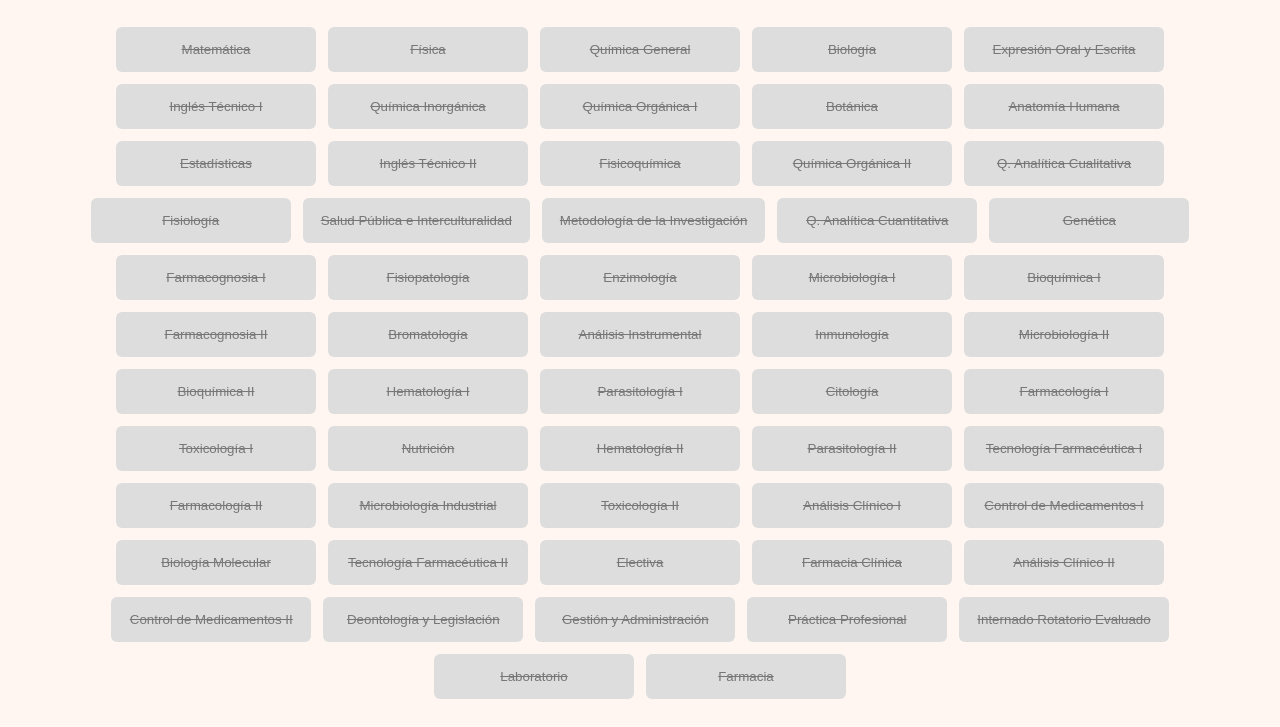
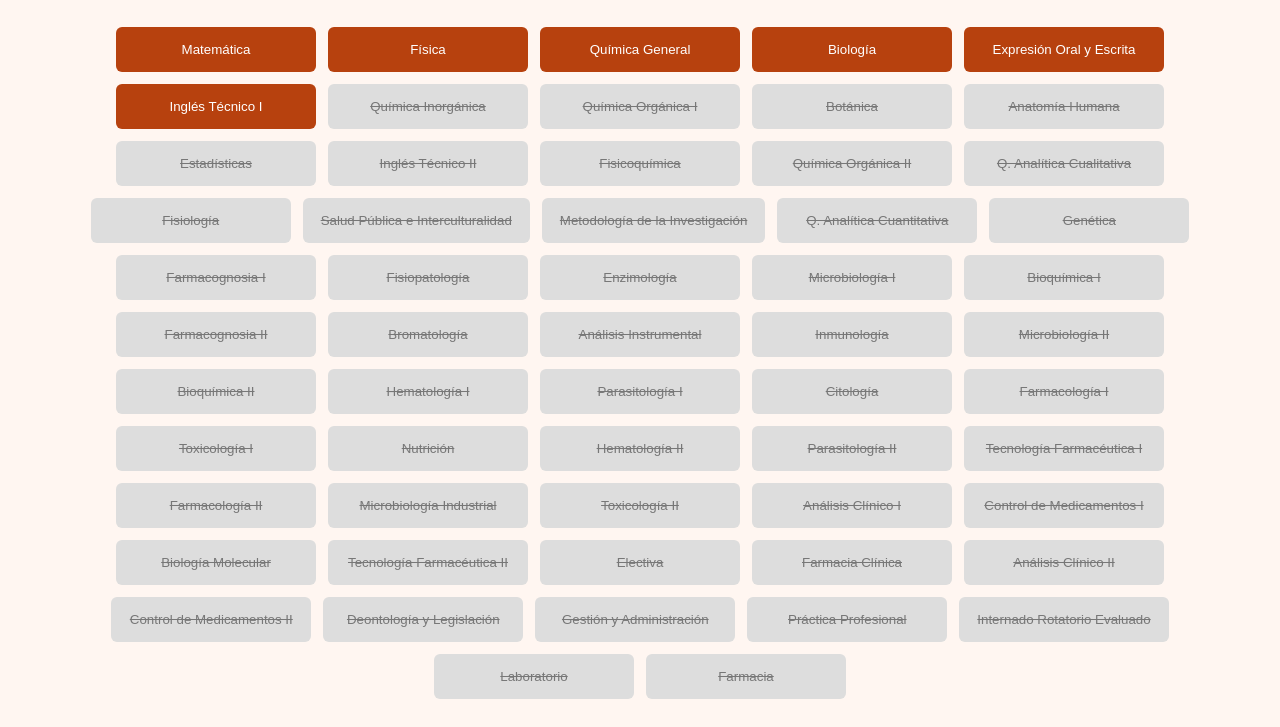
Before and after one commit to cars962/malla-curricular, a plain HTML site: page index.html in a window 1280 px wide. Shown: the part 95-822 px from the top of the page. Drawn offline with Linux system fonts and the light colour scheme.

Commit message:
Update index.html

```diff
--- a/index.html
+++ b/index.html
@@ -9,12 +9,12 @@
 <body>
   <h1>Malla Curricular Interactiva - Carrera de Farmacia</h1>
   <div class="malla">
-    <button class="ramo bloqueado" id="matematica" data-unlocks="estadistica">Matemática</button>
-    <button class="ramo bloqueado" id="fisica" data-unlocks="fisicoquimica">Física</button>
-    <button class="ramo bloqueado" id="quimica_general" data-unlocks="quimica_inorganica,quimica_organica1">Química General</button>
-    <button class="ramo bloqueado" id="biologia" data-unlocks="fisiologia,genetica,enzimologia">Biología</button>
-    <button class="ramo bloqueado" id="expresion">Expresión Oral y Escrita</button>
-    <button class="ramo bloqueado" id="ingles1" data-unlocks="ingles2">Inglés Técnico I</button>
+    <button class="ramo" id="matematica" data-unlocks="estadistica">Matemática</button>
+    <button class="ramo" id="fisica" data-unlocks="fisicoquimica">Física</button>
+    <button class="ramo" id="quimica_general" data-unlocks="quimica_inorganica,quimica_organica1">Química General</button>
+    <button class="ramo" id="biologia" data-unlocks="fisiologia,genetica,enzimologia">Biología</button>
+    <button class="ramo" id="expresion">Expresión Oral y Escrita</button>
+    <button class="ramo" id="ingles1" data-unlocks="ingles2">Inglés Técnico I</button>
     <button class="ramo bloqueado" id="quimica_inorganica" data-unlocks="quimica_analitica_cualitativa">Química Inorgánica</button>
     <button class="ramo bloqueado" id="quimica_organica1" data-unlocks="quimica_organica2">Química Orgánica I</button>
     <button class="ramo bloqueado" id="botanica" data-unlocks="farmacognosia1">Botánica</button>
```
